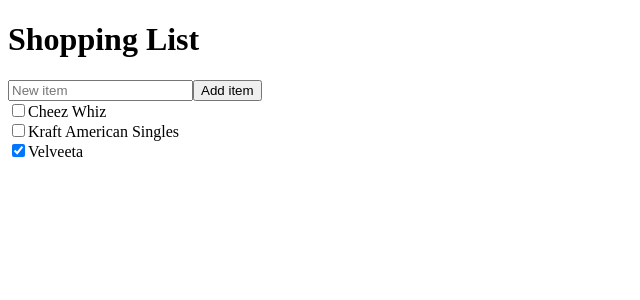
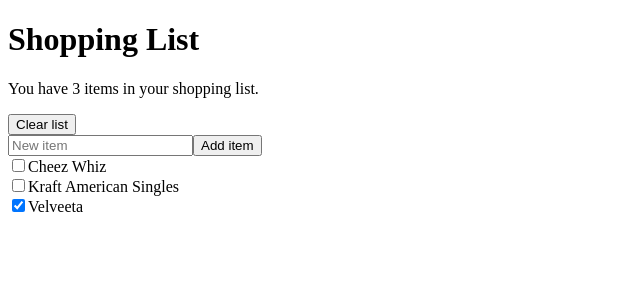
Before and after one commit to viccaruso/shopping-list-enhanced, a React app: page / in a window 1280 px wide. Shown: the top 300 px of the page, without its empty margins (0-640 px from the left). Built offline with nearby package versions, Linux system fonts and the light colour scheme.

Commit message:
Add item count to header and a button to clear list

```diff
--- a/src/components/Header.jsx
+++ b/src/components/Header.jsx
@@ -1,9 +1,16 @@
 import React from 'react';
+import { useList } from '../context/ListContext';
 
 export default function Header() {
+  const { listState } = useList();
+
   return (
     <header>
       <h1>Shopping List</h1>
+      <div>
+        <p>{`You have ${listState.length} items in your shopping list.`}</p>
+        <button>Clear list</button>
+      </div>
     </header>
   );
 }
```
